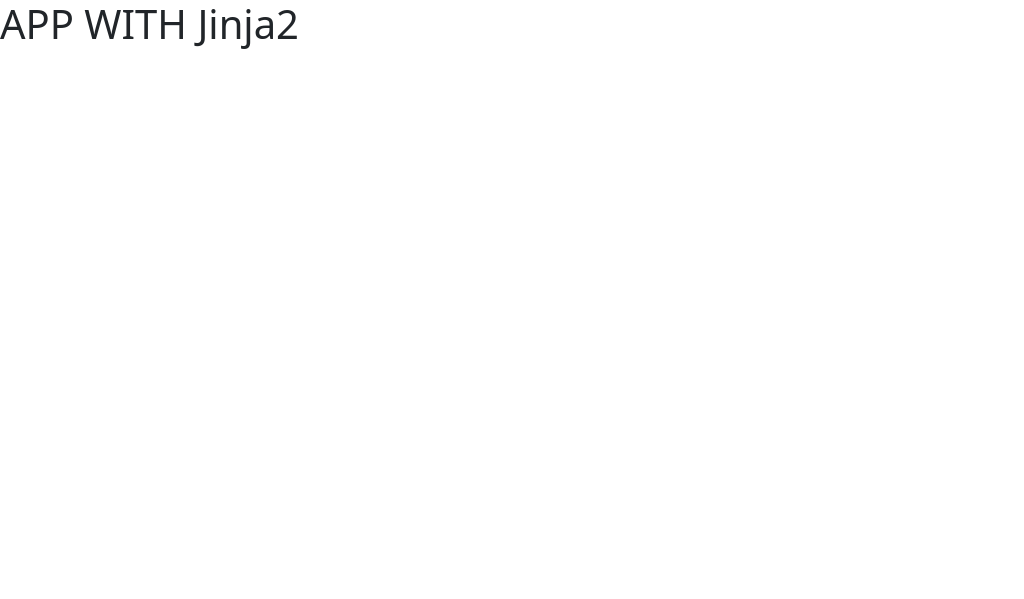
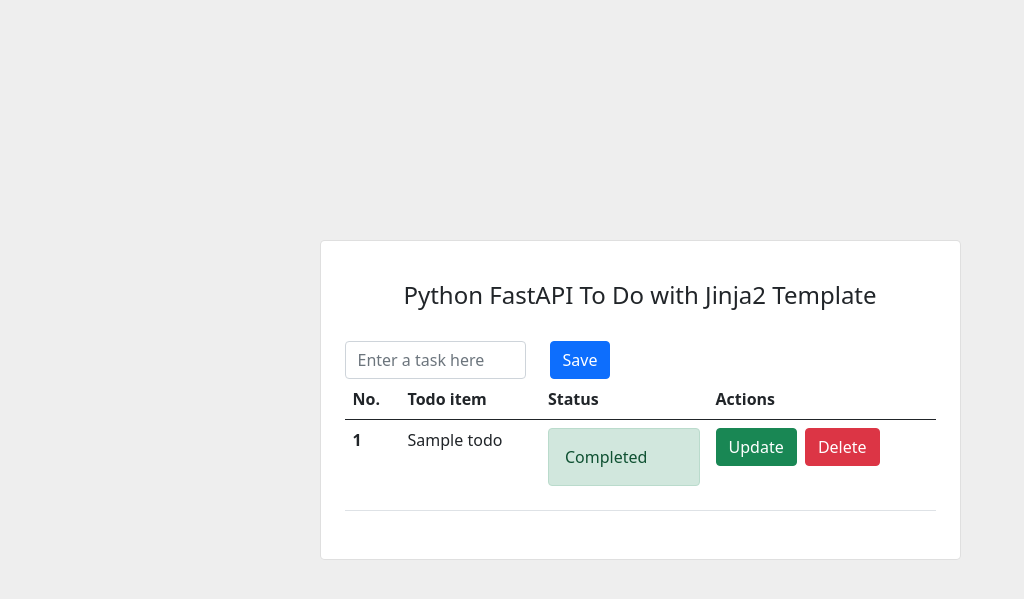
Before and after one commit to jonassdev/jinja2, a FastAPI app: template templates/index.html in a window 1280 px wide. Shown: the top 599 px of the page, without its empty margins (0-1024 px from the left). Run offline with FastAPI, Linux system fonts and the light colour scheme; the template is opened without the code that fills it: most values are stand-ins (such as "Sample title", 1, 10 or a date in 2020).

Commit message:
jinja2 Inicio (corregido)

```diff
--- a/main.py
+++ b/main.py
@@ -1,4 +1,4 @@
-from fastapi import FastAPI
+from fastapi import FastAPI, Request
 from typing import Union
 from starlette.templating import Jinja2Templates
 
@@ -7,8 +7,8 @@
 templates = Jinja2Templates(directory='templates')
 
 @app.get("/")
-def index():
-    return templates.TemplateResponse("index.html")
+def index(request: Request):
+    return templates.TemplateResponse("index.html" , {"request": request})
 
 
 # @app.get("/items/{item_id}")
--- a/templates/index.html
+++ b/templates/index.html
@@ -1,36 +1,67 @@
-<!doctype html>
+
+<!DOCTYPE html>
 <html lang="en">
+<head>
+<meta charset="UTF-8">
+<meta name="viewport" content="width=device-width, initial-scale=1.0">
+<title>Python FastAPI To Do with Jinja2 Template</title>
+<link rel="stylesheet" href="https://cdn.jsdelivr.net/npm/bootstrap@5.0.2/dist/css/bootstrap.min.css">
+</head>
+<body>
+<section class="vh-100" style="background-color: #eee;">
+  <div class="container py-5 h-100">
+    <div class="row d-flex justify-content-center align-items-center h-100">
+      <div class="col col-lg-9 col-xl-7">
+        <div class="card rounded-3">
+          <div class="card-body p-4">
 
-<head>
-  <title>App with Jinja2</title>
-  <!-- Required meta tags -->
-  <meta charset="utf-8">
-  <meta name="viewport" content="width=device-width, initial-scale=1, shrink-to-fit=no">
+            <h4 class="text-center my-3 pb-3">Python FastAPI To Do with Jinja2 Template</h4>
+            <form class="row" action="/add" method="post">
+              <div class="col-4">
+                <div class="form-outline">
+                  <input type="text" id="title" name="title" class="form-control" placeholder="Enter a task here"/>
+                </div>
+              </div>
 
-  <!-- Bootstrap CSS v5.2.1 -->
-  <link href="https://cdn.jsdelivr.net/npm/bootstrap@5.2.1/dist/css/bootstrap.min.css" rel="stylesheet"
-    integrity="sha384-iYQeCzEYFbKjA/T2uDLTpkwGzCiq6soy8tYaI1GyVh/UjpbCx/TYkiZhlZB6+fzT" crossorigin="anonymous">
+              <div class="col-6">
+                <button type="submit" class="btn btn-primary">Save</button>
+              </div>
+            </form>
 
-</head>
-
-<body>
-  <header>
-    <h1>APP WITH Jinja2</h1>
-  </header>
-  <main>
-
-  </main>
-  <footer>
-    <!-- place footer here -->
-  </footer>
-  <!-- Bootstrap JavaScript Libraries -->
-  <script src="https://cdn.jsdelivr.net/npm/@popperjs/core@2.11.6/dist/umd/popper.min.js"
-    integrity="sha384-oBqDVmMz9ATKxIep9tiCxS/Z9fNfEXiDAYTujMAeBAsjFuCZSmKbSSUnQlmh/jp3" crossorigin="anonymous">
-  </script>
-
-  <script src="https://cdn.jsdelivr.net/npm/bootstrap@5.2.1/dist/js/bootstrap.min.js"
-    integrity="sha384-7VPbUDkoPSGFnVtYi0QogXtr74QeVeeIs99Qfg5YCF+TidwNdjvaKZX19NZ/e6oz" crossorigin="anonymous">
-  </script>
+            <table class="table mb-4">
+                <thead>
+                    <tr>
+                      <th scope="col">No.</th>
+                      <th scope="col">Todo item</th>
+                      <th scope="col">Status</th>
+                      <th scope="col">Actions</th>
+                    </tr>
+                </thead>
+                <tbody>
+                    {% for todo in todo_list %}
+                    <tr>
+                      <th scope="row">{{todo.id }}</th>
+                      <td>{{ todo.title }}</td>
+                      <td>
+                        {% if todo.complete == False %}
+                        <div class="alert alert-secondary" role="alert">In progress</div>
+                        {% else %}
+                        <div class="alert alert-success" role="alert">Completed</div>
+                        {% endif %}
+                      </td>
+                      <td>
+                        <a class="btn btn-success" href="/update/{{ todo.id }}">Update</a>
+                        <a class="btn btn-danger ms-1" href="/delete/{{ todo.id }}">Delete</a>
+                      </td>
+                    </tr>
+                    {% endfor %}
+                </tbody>
+            </table>
+          </div>
+        </div>
+      </div>
+    </div>
+  </div>
+</section>
 </body>
-
 </html>
```
Also changed, not shown: database.py (added).
